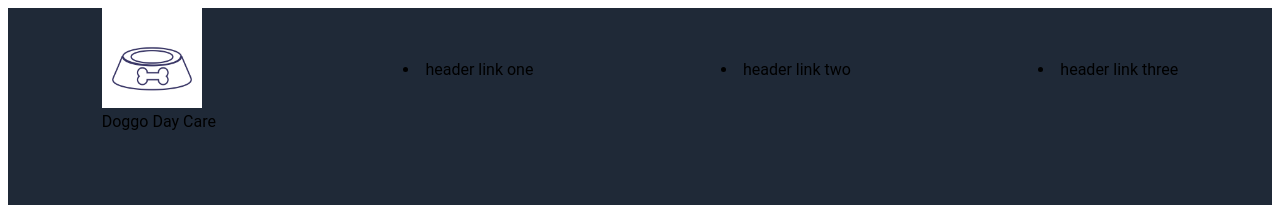
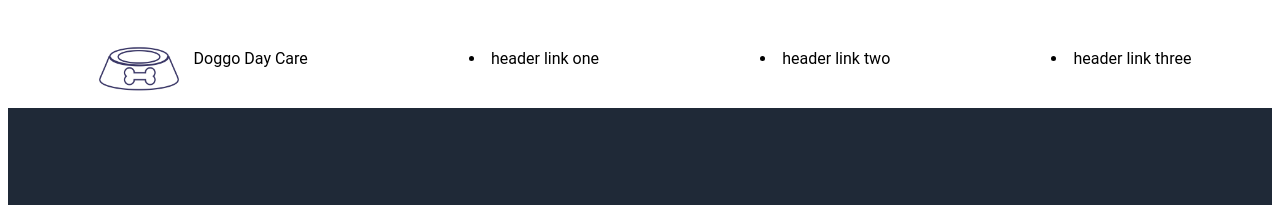
Before and after one commit to austinl512/odin-landing-page, a plain HTML site: page index.html in a window 1280 px wide. Shown: the top 205 px of the page. Drawn offline with Linux system fonts and the light colour scheme.

Commit message:
Position logo/logo text and change header color
I used flexbox to display the company name next to logo. The company
name was also centered on the cross axis. I also changed the color of
the header to white so that it blends in with the logo.

```diff
--- a/styles.css
+++ b/styles.css
@@ -5,10 +5,16 @@
 
 /* The following class selector sets the background color of the landing page header and properly align/spaces the header logo and links. */
 .header {
-    background-color: #1F2937;
+    background-color: white;
     display: flex;
     justify-content: space-around;
     align-items: center;
+}
+
+.logo {
+    display: flex;
+    align-items: center;
+    gap: 5px;
 }
 
 /* The following class selector sets the font styling and placement of the header logo. */
```
